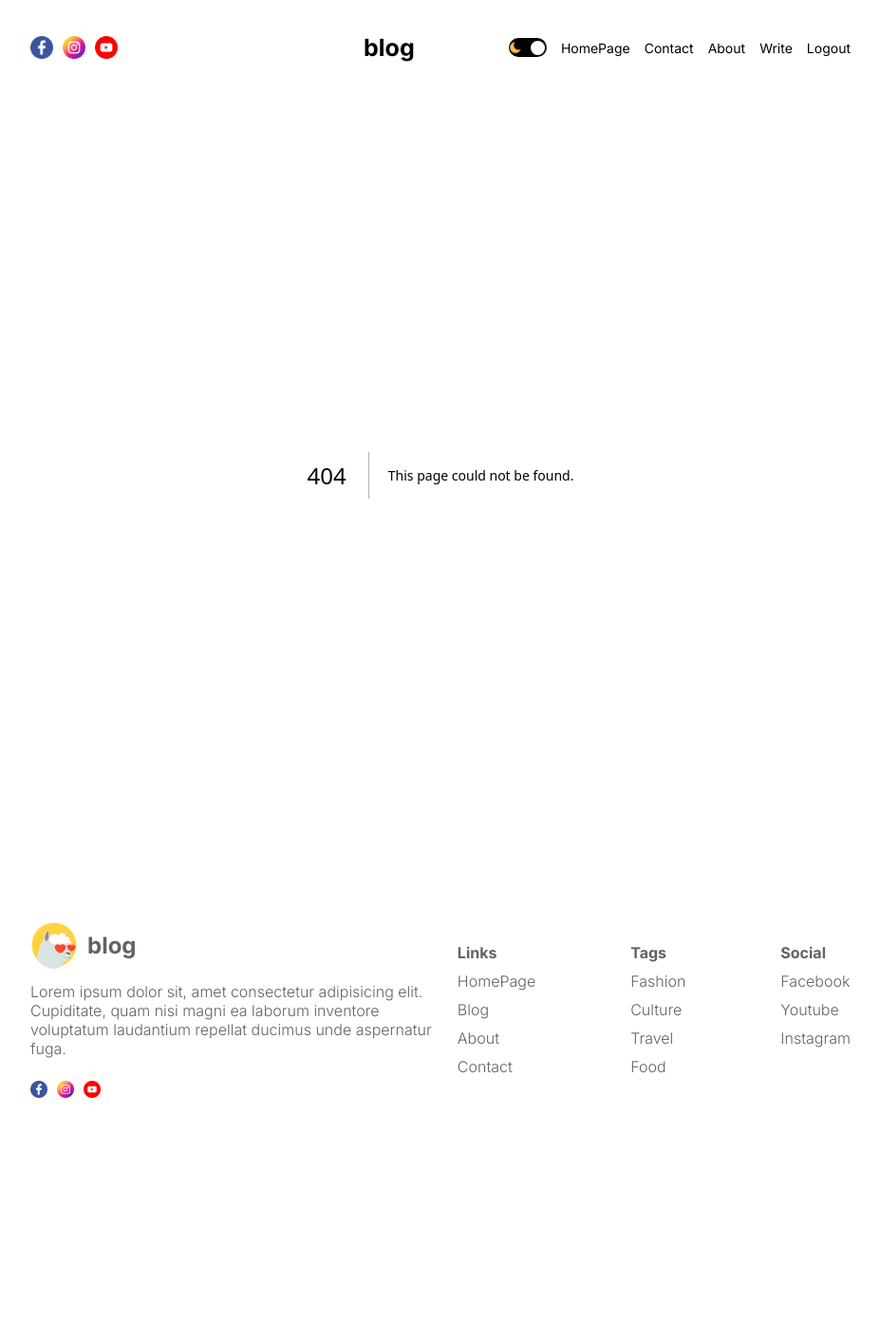
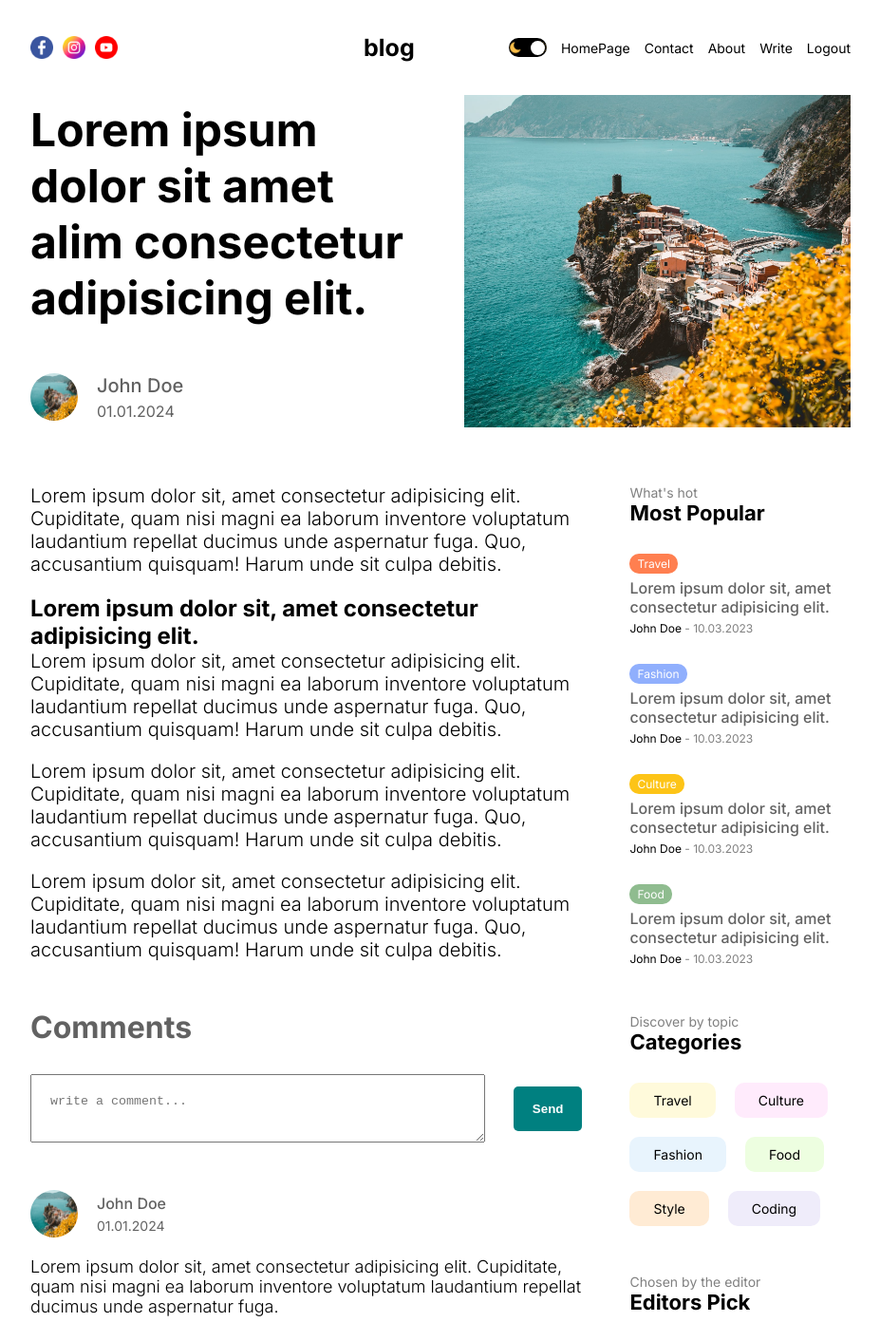
Before and after one commit to TINGYUNLI/nextjs-blog, a Next.js app: page /login in a window 1280 px wide. Before the commit this address had no page. Shown: the top 1412 px of the page at 95% size, without its empty margins (176-1103 px from the left). Before the commit the page ends 1176 px from the top, so only its background shows below. Built offline with nearby package versions, Linux system fonts and the light colour scheme.

Commit message:
single post page UI

```diff
--- /dev/null
+++ b/src/app/[slug]/page.jsx
@@ -0,0 +1,54 @@
+import React from 'react'
+import styles from './singlePage.module.css'
+import Image from 'next/image'
+import Menu from '@/components/Menu/Menu'
+import Comments from '@/components/Comments/Comments'
+
+const SinglePage = () => {
+  return (
+    <div className={styles.container}>
+        <div className={styles.infoContainer}>
+            <div className={styles.textContainer}>
+                <h1 className={styles.title}>Lorem ipsum dolor sit amet alim consectetur adipisicing elit.</h1>
+                <div className={styles.user}>
+                    <div className={styles.userImageContainer}>
+                        <Image src="/p1.jpeg" alt="" fill className={styles.avatar} />
+                    </div>
+                    <div className={styles.userTextContainer}>
+                        <span className={styles.username}>John Doe</span>
+                        <span className={styles.date}>01.01.2024</span>
+                    </div>
+                </div>
+            </div>
+            <div className={styles.imageContainer}>
+                <Image src="/p1.jpeg" alt="" fill className={styles.image} />
+            </div>
+        </div>
+        <div className={styles.content}>
+            <div className={styles.post}>
+                <div className={styles.description}>
+                    <p>
+                        Lorem ipsum dolor sit, amet consectetur adipisicing elit. Cupiditate, quam nisi magni ea laborum inventore voluptatum laudantium repellat ducimus unde aspernatur fuga. Quo, accusantium quisquam! Harum unde sit culpa debitis.
+                    </p>
+                    <h2>Lorem ipsum dolor sit, amet consectetur adipisicing elit.</h2>
+                    <p>
+                        Lorem ipsum dolor sit, amet consectetur adipisicing elit. Cupiditate, quam nisi magni ea laborum inventore voluptatum laudantium repellat ducimus unde aspernatur fuga. Quo, accusantium quisquam! Harum unde sit culpa debitis.
+                    </p>
+                    <p>
+                        Lorem ipsum dolor sit, amet consectetur adipisicing elit. Cupiditate, quam nisi magni ea laborum inventore voluptatum laudantium repellat ducimus unde aspernatur fuga. Quo, accusantium quisquam! Harum unde sit culpa debitis.
+                    </p>
+                    <p>
+                        Lorem ipsum dolor sit, amet consectetur adipisicing elit. Cupiditate, quam nisi magni ea laborum inventore voluptatum laudantium repellat ducimus unde aspernatur fuga. Quo, accusantium quisquam! Harum unde sit culpa debitis.
+                    </p>
+                </div>
+                <div className={styles.comment}>
+                    <Comments/>
+                </div>
+            </div>
+            <Menu/>
+        </div>
+    </div>
+  )
+}
+
+export default SinglePage
--- /dev/null
+++ b/src/app/[slug]/singlePage.module.css
@@ -0,0 +1,98 @@
+.container{}
+
+.infoContainer{
+    display: flex;
+    align-items: center;
+    gap: 50px;
+}
+
+.textContainer{
+    flex: 1;
+}
+
+.title{
+    font-size: 64px;
+    margin-bottom: 50px;
+}
+
+.user{
+    display: flex;
+    align-items: center;
+    gap: 20px;
+}
+
+.userImageContainer{
+    width: 50px;
+    height: 50px;
+    position: relative;
+}
+
+.avatar{
+    border-radius: 50%;
+    object-fit: cover;
+}
+
+.userTextContainer{
+    display: flex;
+    flex-direction: column;
+    gap: 5px;
+    color: var(--softTextColor);
+}
+
+.username{
+    font-size: 20px;
+    font-weight: 500;
+}
+
+.imageContainer{
+    flex: 1;
+    height: 350px;
+    position: relative;
+}
+
+.image{
+    object-fit: cover;
+}
+
+.content{
+    display: flex;
+    gap: 50px;
+}
+
+.post{
+    flex: 5;
+    margin-top: 60px;
+}
+
+.description p{
+    font-size: 20px;
+    font-weight: 300;
+    margin-bottom: 20px;
+}
+
+@media screen and (max-width: 1536px) {
+    .title{
+        font-size: 54px;
+    }
+}
+
+@media screen and (max-width: 1280px) {
+    .title{
+        font-size: 48px;
+    }
+}
+
+@media screen and (max-width: 1024px) {
+    .imageContainer{
+        display: none;
+    }
+}
+
+@media screen and (max-width: 640px) {
+    .title{
+        font-size: 36px;
+    }
+    .description p{
+        font-size: 18px;
+    }
+}
--- /dev/null
+++ b/src/components/Comments/Comments.jsx
@@ -0,0 +1,62 @@
+import styles from './comments.module.css'
+import Link from 'next/link'
+import Image from 'next/image';
+
+const Comments = () => {
+
+  const status = "authenticated";
+
+  return (
+    <div className={styles.container}>
+        <h1 className={styles.title}>Comments</h1>
+        {status === "authenticated" ? (
+            <div className={styles.write}>
+                <textarea placeholder='write a comment...' className={styles.input} />
+                <button className={styles.button}>Send</button>
+            </div>
+        ):(
+            <Link href="/login">Login to write a comment</Link>
+        )}
+        <div className={styles.comments}>
+            <div className={styles.comment}>
+                <div className={styles.user}>
+                    <Image src="/p1.jpeg" alt="" width={50} height={50} className={styles.image} />
+                    <div className={styles.userInfo}>
+                        <span className={styles.username}>John Doe</span>
+                        <span className={styles.date}>01.01.2024</span>
+                    </div>
+                </div>
+                <p className={styles.description}>
+                    Lorem ipsum dolor sit, amet consectetur adipisicing elit. Cupiditate, quam nisi magni ea laborum inventore voluptatum laudantium repellat ducimus unde aspernatur fuga.
+                </p>
+            </div>
+            <div className={styles.comment}>
+                <div className={styles.user}>
+                    <Image src="/p1.jpeg" alt="" width={50} height={50} className={styles.image} />
+                    <div className={styles.userInfo}>
+                        <span className={styles.username}>John Doe</span>
+                        <span className={styles.date}>01.01.2024</span>
+                    </div>
+                </div>
+                <p className={styles.description}>
+                    Lorem ipsum dolor sit, amet consectetur adipisicing elit. Cupiditate, quam nisi magni ea laborum inventore voluptatum laudantium repellat ducimus unde aspernatur fuga.
+                </p>
+            </div>
+            <div className={styles.comment}>
+                <div className={styles.user}>
+                    <Image src="/p1.jpeg" alt="" width={50} height={50} className={styles.image} />
+                    <div className={styles.userInfo}>
+                        <span className={styles.username}>John Doe</span>
+                        <span className={styles.date}>01.01.2024</span>
+                    </div>
+                </div>
+                <p className={styles.description}>
+                    Lorem ipsum dolor sit, amet consectetur adipisicing elit. Cupiditate, quam nisi magni ea laborum inventore voluptatum laudantium repellat ducimus unde aspernatur fuga.
+                </p>
+            </div>
+        </div>
+    </div>
+  )
+}
+
+export default Comments
--- /dev/null
+++ b/src/components/Comments/comments.module.css
@@ -0,0 +1,70 @@
+.container{
+    margin-top: 50px;
+}
+
+.title{
+    color: var(--softTextColor);
+    margin-bottom: 30px;
+}
+
+.write{
+    display: flex;
+    align-items: center;
+    justify-content: space-between;
+    gap: 30px;
+}
+
+.input{
+    padding: 20px;
+    width: 100%;
+}
+
+.button{
+    padding: 16px 20px;
+    background-color: teal;
+    color: white;
+    font-weight: bold;
+    border: none;
+    border-radius: 5px;
+    cursor: pointer;
+}
+
+.comments{
+    margin-top: 50px;
+}
+
+.comment{
+    margin-bottom: 50px;
+}
+
+.user{
+    display: flex;
+    align-items: center;
+    gap: 20px;
+    margin-bottom: 20px;
+}
+
+.image{
+    border-radius: 50%;
+    object-fit: cover;
+}
+
+.userInfo{
+    display: flex;
+    flex-direction: column;
+    gap: 5px;
+    color: var(--softTextColor);
+}
+
+.username{
+    font-weight: 500;
+}
+
+.date{
+    font-size: 14px;
+}
+
+.description{
+    font-size: 18px;
+    font-weight: 300;
+}
```
